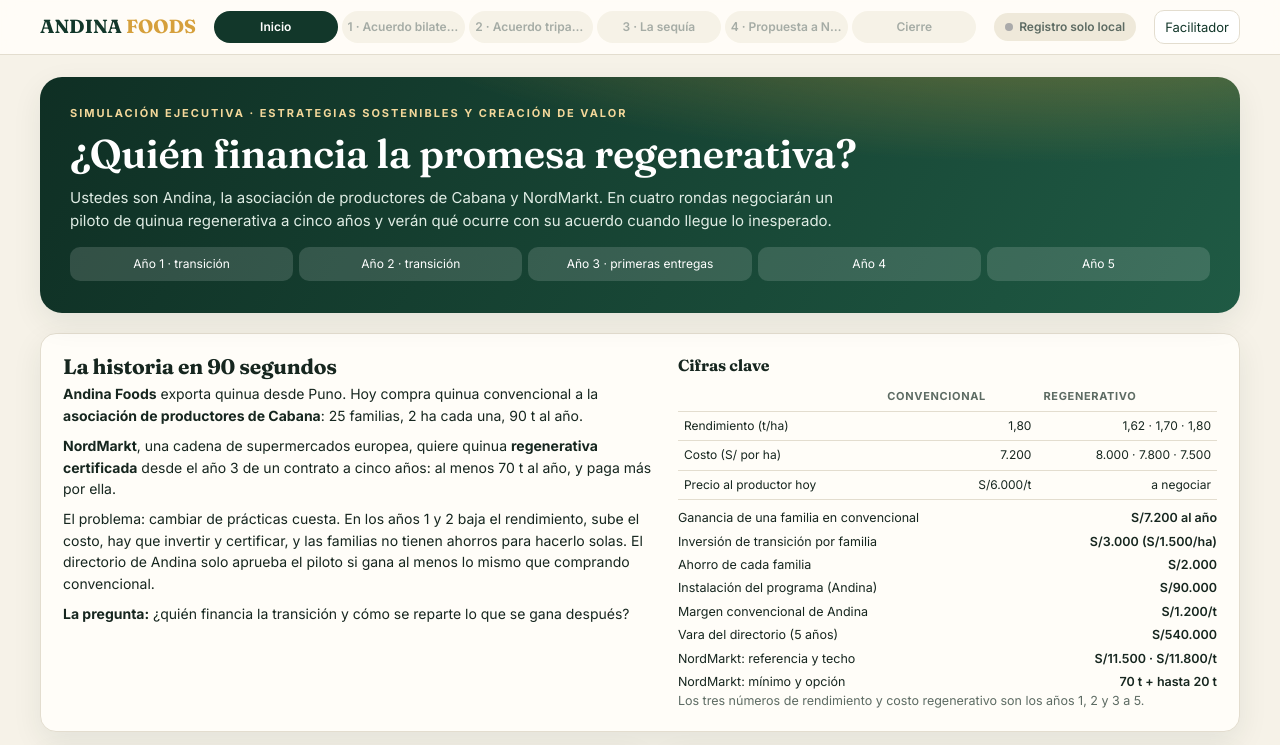
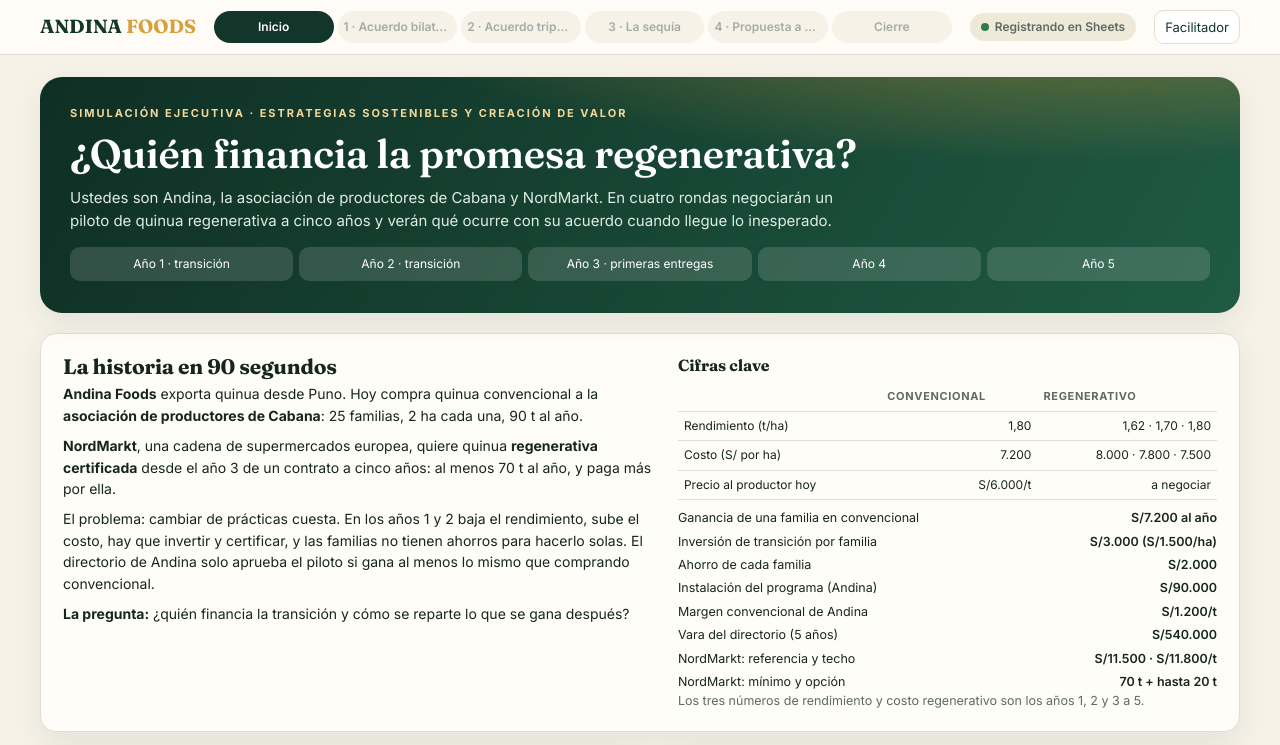
Before and after one commit to pablolopez-creator/AmCham-Peru-Sostenibilidad-AB-, a plain HTML site: page index.html in a window 1280 px wide. Shown: the top 745 px of the page. Drawn offline with Linux system fonts and the light colour scheme.

Commit message:
Update index.html

```diff
--- a/index.html
+++ b/index.html
@@ -173,7 +173,10 @@ textarea{min-height:70px;resize:vertical}
 /* ======== Configuración previa del facilitador (opcional) ========
    Pegue aquí la URL del Web App de Google Apps Script y la clave para que todas las computadoras
    registren automáticamente en la misma hoja de Google Sheets. */
-const PRESET = { sheetUrl: '', clave: '' };
+const PRESET = {
+  sheetUrl: 'https://script.google.com/a/macros/incae.edu/s/AKfycbzn4Ah3A0aohzwGVCh7o3j47b0ZBhdfLXJ3DO6EW7eBEPeosW9o863G-fX29989qcTqow/exec',
+  clave: 'INCAE2026'
+};
 </script>
 <script>
 /* ===== Andina Foods · Modelo de cálculo A+B (soles constantes, sin descuento) ===== */
```
